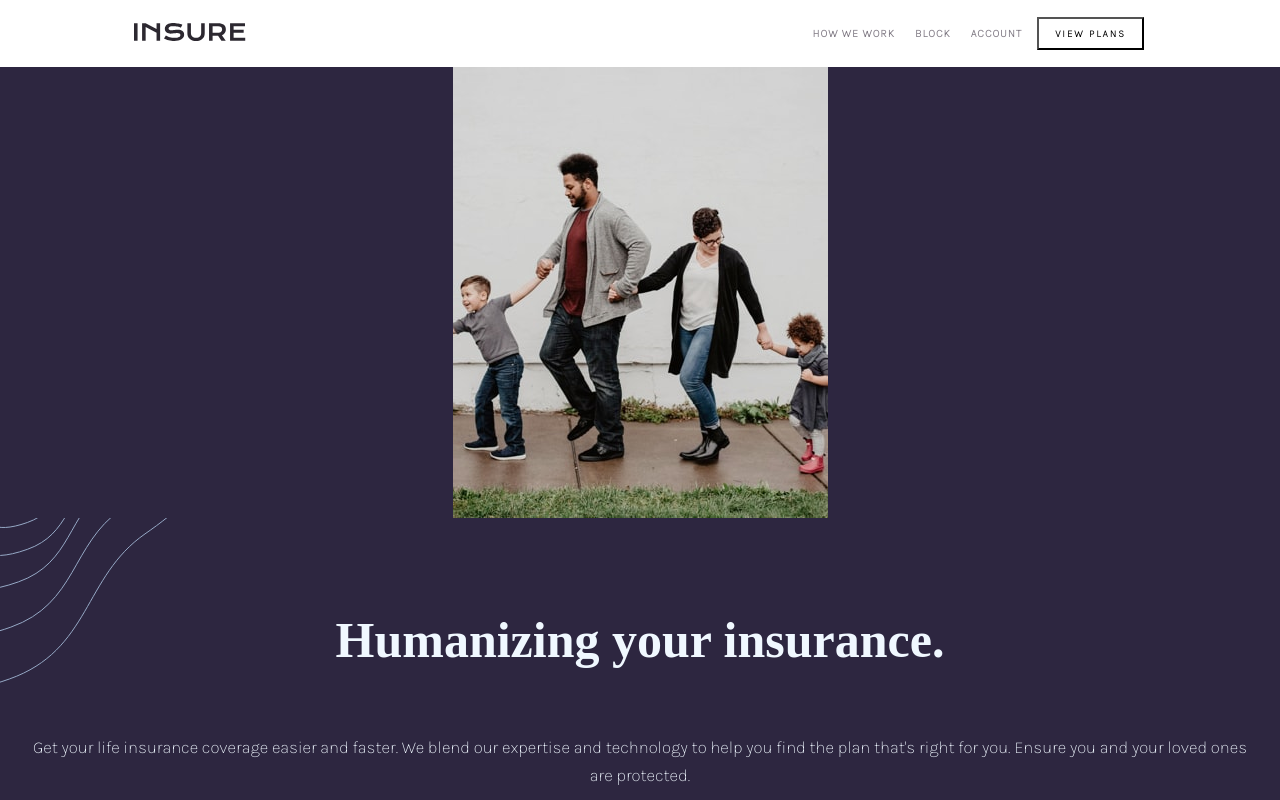
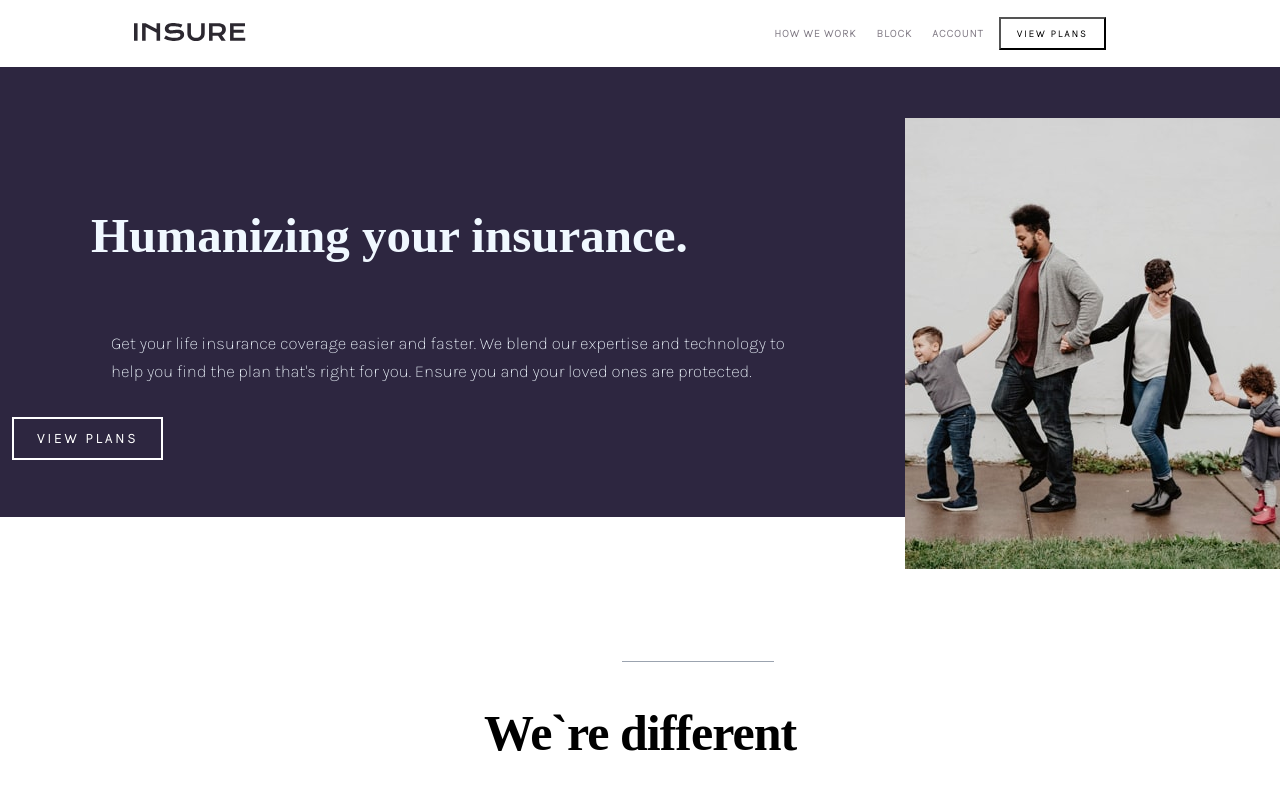
Before and after one commit to wicho37/insure_landing_page-7, a React (Vite) app: page / in a window 1280 px wide. Shown: the top 800 px of the page. Built offline with nearby package versions, Linux system fonts and the light colour scheme.

Commit message:
se continua con el css para min-width

```diff
--- a/src/componenst/header/Header.module.css
+++ b/src/componenst/header/Header.module.css
@@ -12,7 +12,7 @@
 }
 .nav_items {
     display: flex;
-    margin-right: 10%;
+    margin-right: 13%;
 
 }
 .nav_items a{
--- a/src/componenst/seccion1/Seccion1.tsx
+++ b/src/componenst/seccion1/Seccion1.tsx
@@ -10,11 +10,14 @@ const Seguro = () => {
             <div>
                <img src={intro} />
             </div>
+            <div>
             <img src={introLeft} alt="" className={style.introLeft1}/>
             <h2>Humanizing your insurance.</h2>
             <p>Get your life insurance coverage easier and faster. We blend our expertise and technology to help you find the plan that's right for you. Ensure you and your loved ones are protected.</p>
             <button className={style.boton2}>view plans</button>
             <img src={introRigth} className={style.introRigth1}/>
+
+            </div>
          </div>
      )
 }
--- a/src/componenst/seccion1/seccion1.module.css
+++ b/src/componenst/seccion1/seccion1.module.css
@@ -15,13 +15,12 @@
     line-height: 28px;
 }
 .cobertura h2{
-    font-size: 50px;
+    font-size: 49px;
     font-family: DM Serif Display;
     position: relative;
-    margin: 83px 9px 0;
     line-height: 46px;
-    height: 86px;
-    padding: 12px;
+    height: 98px;
+    padding: 95px 4px 0px;
 }
 .boton2{
     background-color: hsl(256, 26%, 20%);
@@ -40,3 +39,35 @@
 .introRigth1{
     float: inline-end;
 }
+
+@media (min-width: 1200px) {
+    .cobertura{
+        height: 450px;
+        display: flex;
+        flex-direction: row-reverse;
+    }
+    .cobertura div{
+        padding: 4% 0px 3% 87px;
+        margin: 0;
+        text-align: left;
+    }
+    .introLeft1, .introRigth1{
+        display: none;
+    }
+}
+ /*@media(max-width: 1200px){
+    .cobertura{
+        height: 450px;
+        display: flex;
+        flex-direction: row-reverse;
+    }
+    .cobertura div{
+        padding: 7% 135px 6%;
+        margin-right: 31%;
+    }
+    .cobertura div img{
+        position: absolute;
+    margin: 83px -42%;
+    }
+
+} */
```
